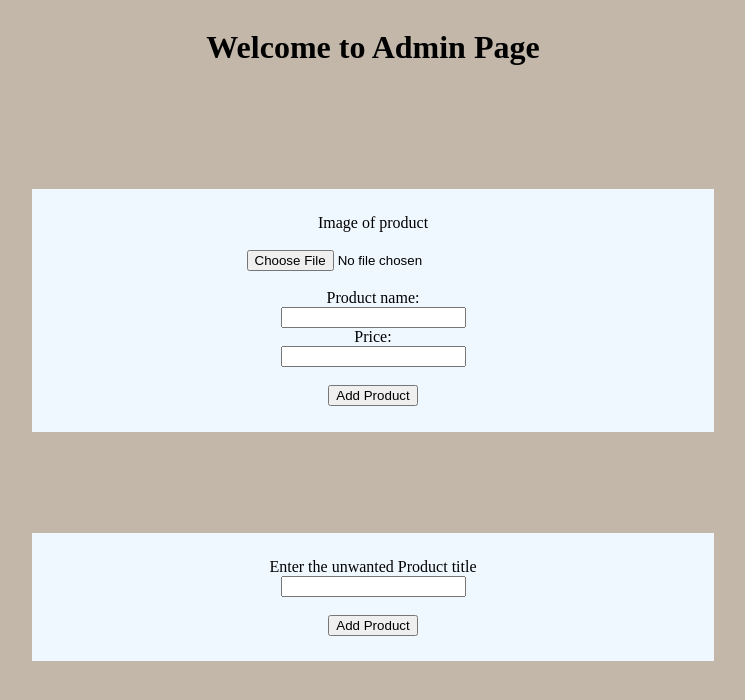
After one commit to jordi-tefe/Market-Place, a PHP site: page /Admin.html in a window 1280 px wide. The commit adds this page. Shown: the top 700 px of the page, without its empty margins (267-1012 px from the left). Run offline with PHP 8.4, Linux system fonts and the light colour scheme.

Commit message:
interface edition

```diff
--- /dev/null
+++ b/Admin.html
@@ -0,0 +1,134 @@
+<!DOCTYPE html>
+<html lang="en">
+<head>
+    <meta charset="UTF-8">
+    <meta name="viewport" content="width=device-width, initial-scale=1.0">
+
+    <title>Admin Page</title>
+    <style>
+        /* *{
+            border: 2px solid red;
+        } */
+        body{
+            background-color: rgb(194, 183, 169);
+            display: flex;
+            flex-direction: column;
+            justify-content: center;
+            align-items: center;
+            scrollbar-highlight-color: black;
+        }
+        .form_Admin{
+            display: flex;
+            margin-top: 8%;
+            flex-direction: column;
+           justify-content: center;
+           align-items: center;
+            width: 50%;
+            background-color: aliceblue;
+            padding: 2%;
+        }
+    </style>
+</head>
+<body>
+    <h1>Welcome to Admin Page</h1>
+
+    <form class="form_Admin">
+
+
+  <!-- <label for="category">Category:</label>
+  <input type="text" id="category" name="category"> -->
+
+
+  <label >Image of product</label><br>
+  <input type="file" accept="Image/*" id="imageA" name="image"><br>
+
+  <label for="productName">Product name:</label>
+  <input type="text" id="productName" name="productName">
+  <label for="price">Price:</label>
+  <input type="number" id="price" name="priceA"> <br>
+        <button type="button" onclick="addProduct()">Add Product</button>
+      </form>
+
+      <form action="" class="form_Admin">
+        <label for="">Enter the unwanted Product title</label>
+
+        <input type="text" id="productName"><br>
+        <button type="button" onclick="deleteProduct()">Add Product</button>
+
+
+      </form>
+      <script>
+
+
+const product = [
+    {
+        // id: 0,
+        image: 'image/z-flip.webp',
+        title: 'Z Flip Foldable Mobile',
+        price: 120,
+    },
+    {
+        // id: 1,
+        image: 'image/airpods-pro.jpg',
+        title: 'Air Pods Pro',
+        price: 60,
+    },
+    {
+        // id: 2,
+        image: 'image/dslr-camera.jpg',
+        title: '250D DSLR Camera',
+        price: 230,
+    },
+    {
+        // id: 3,
+        image: 'image/iphone14.jpg',
+        title: 'Smart phone iphone14',
+        price: 100,
+    },{
+        // id: 4,
+        image: 'image/mhd.jpg',
+        title: 'MHD Camera',
+        price: 230,
+    },
+    {
+        // id: 5,
+        image: 'image/iphone12.jpg',
+        title: 'iPhones 12',
+        price: 100,
+    },
+];
+
+// function deleteProduct() {
+//   let productName = document.getElementById("productName").value;
+//   product = product.filter(product => product.title !== productName);
+//   alert("Product deleted successfully!");
+// //   console.log(products); // print the updated products array
+// }
+
+
+        function addProduct() {
+  // Get the values from the input fields
+  let productName = document.getElementById("productName").value;
+//   let category = document.getElementById("category").value;
+  let price = document.getElementById("priceA").value;
+  let image = document.getElementById("imageA").value;
+
+  // Create a new product object with the input values
+  let newProduct = {
+    image: image,
+    title: productName,
+    // category: category,
+    price: price,
+
+  };
+
+  // Add the new product to the array of existing products
+  product.push(newProduct);
+
+
+  alert("Product added successfully!");
+}
+      </script>
+      <!-- <script src="cart.js"></script> -->
+</body>
+</html>
```
Also changed, not shown: Home.css (+17 -10 lines), My Market.html (+6 -6 lines), Products.html (+12 -9 lines), cart.css (+61 -10 lines), payment/payment.html (+2 -6 lines), image/ብራንድ.jpg (added), image/ብራንድ1.jpg (added).
